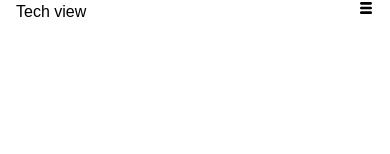
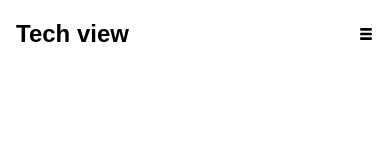
Before and after one commit to samiulbasirfahim/techview-public, a React (Create React App) app: page / in a window 390 px wide. Shown: the top 154 px of the page. Built offline with nearby package versions, Linux system fonts and the light colour scheme.

Commit message:
navigation bar bug fixed

```diff
--- a/src/components/header/Header.js
+++ b/src/components/header/Header.js
@@ -9,17 +9,29 @@ const Header = () => {
 	return (
 		<div className=" h-[8vh] w-full flex">
 			<nav className=" w-full">
-				<div className="flex justify-between w-full md:hidden">
-					<p>Tech view</p>
+				<div className="flex h-full items-center justify-between w-full md:hidden z-50">
+					<p className="text-2xl font-bold">Tech view</p>
 					{navOpen ? (
-						<AiOutlineClose onClick={() => setNavOpen(!navOpen)} />
+						<AiOutlineClose  onClick={() => setNavOpen(!navOpen)} />
 					) : (
 						<TiThMenu
 							onClick={() => setNavOpen(!navOpen)}
 						></TiThMenu>
 					)}
 				</div>
-				<ul style={navOpen ? {top: '20px'} : {}} className="absolute top-[-800px]  md:static flex flex-col md:flex-row justify-center items-center">
+				<ul
+					style={
+						navOpen
+							? {
+									top: "10vh",
+									left: "0",
+									backgroundColor: "white",
+									width: "100%",
+							  }
+							: {}
+					}
+					className="absolute left-[-800px] z-40  md:static flex flex-col md:flex-row justify-center items-center"
+				>
 					<li className="my-4">
 						<NavLink
 							className="mx-2 px-5 font-semibold text-xl  "
```
